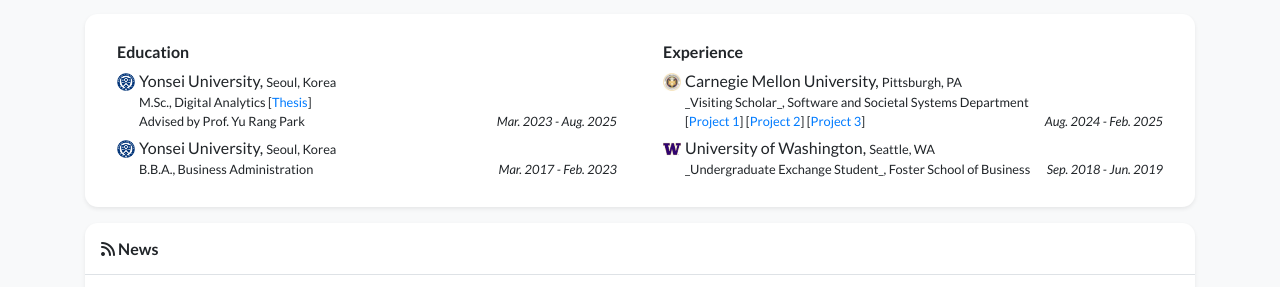
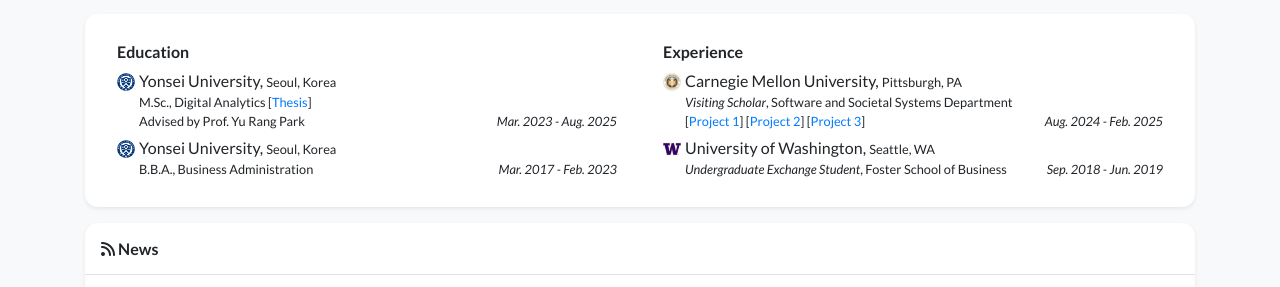
Before and after one commit to shiwonkim/shiwonkim.github.io, a Jekyll site: the page built from index.html, in a window 1280 px wide and 900 px high, scrolled down 425 px. Shown: the part 166-453 px from the top of the window. Built offline with Jekyll 4.4.1, drawn with Linux system fonts in a browser that asks for light colours; nearby versions of some CDN libraries; a style sheet for code colours, icons or effects is not loaded.

```diff
--- a/_data/profile.yml
+++ b/_data/profile.yml
@@ -56,13 +56,13 @@ experience:
 - name: Carnegie Mellon University, <small>Pittsburgh, PA</small>
   logo: /assets/images/badges/CMU.jpg
   position: >-
-    _Visiting Scholar_, Software and Societal Systems Department <br/>
+    <em>Visiting Scholar</em>, Software and Societal Systems Department <br/>
     [<a href="" target="_blank">Project 1</a>] [<a href="" target="_blank">Project 2</a>] [<a href="" target="_blank">Project 3</a>]
   date: Aug. 2024 - Feb. 2025
 - name: University of Washington, <small>Seattle, WA</small>
   logo: /assets/images/badges/UW_gold.png
   position: >-
-    _Undergraduate Exchange Student_, Foster School of Business
+    <em>Undergraduate Exchange Student</em>, Foster School of Business
   date: Sep. 2018 - Jun. 2019
 
 # awards:
```
